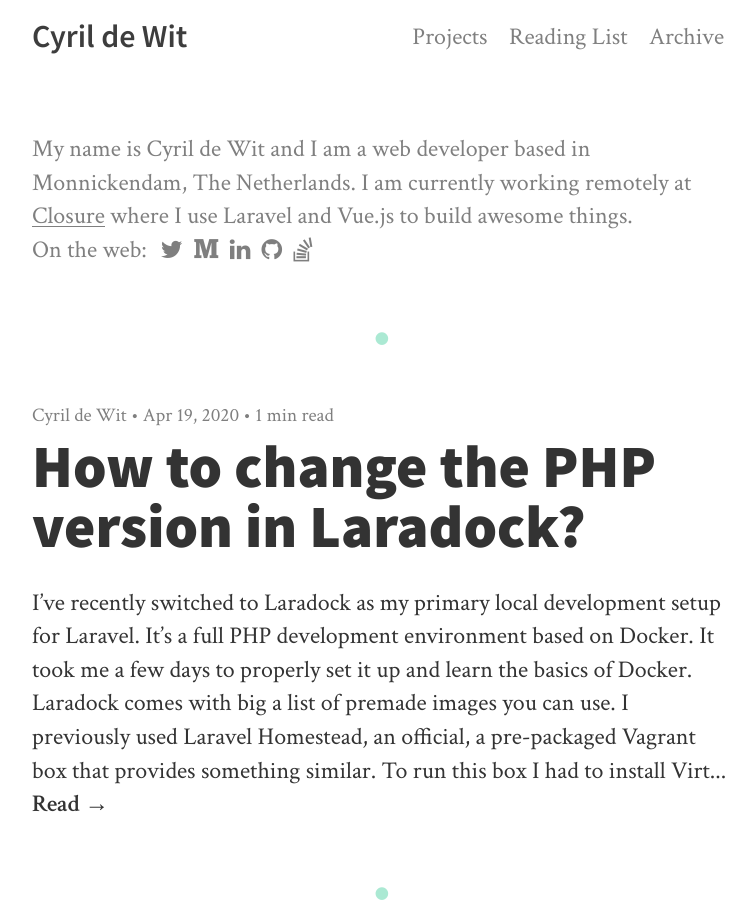
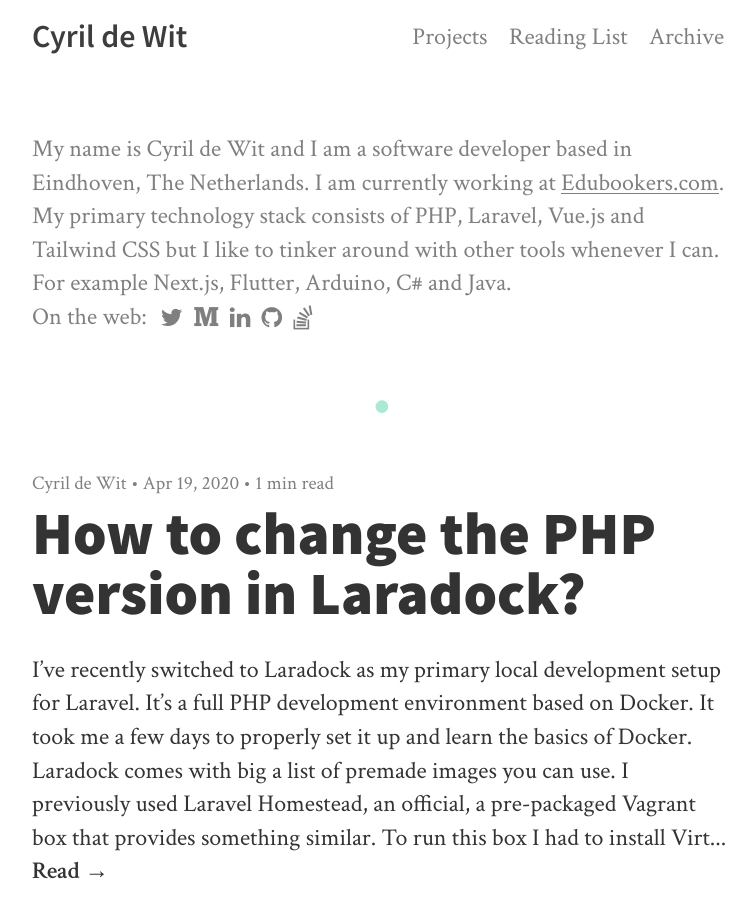
Before and after one commit to cyrildewit/cyrildewit.github.io, a Jekyll site: the page built from index.html, in a window 1280 px wide and 900 px high. Shown: the whole window, without its empty margins (258-1014 px from the left). Built offline with Jekyll 4.4.1, drawn with Linux system fonts in a browser that asks for light colours; nearby versions of some CDN libraries; the list of posts is cut into pages by our own code; comment, search, counter and statistics services are not loaded.

Commit message:
chore: update information

```diff
--- a/_config.yml
+++ b/_config.yml
@@ -5,16 +5,16 @@ name: Cyril de Wit
 description:
 
   # Description of your site. This will show up in google.
-  meta: Self-taught Web Developer | Laravel enthousiast & open soure lover.
+  meta: Software Developer at Edubookers.com | Laravel enthousiast & open soure lover.
 
   # Description of your site. This will show up on the front page.
-  subtitle: My name is Cyril de Wit and I am a web developer based in Monnickendam, The Netherlands. I am currently working remotely at <a href="https://www.closure.nl" target="_blank">Closure</a> where I use Laravel and Vue.js to build awesome things.
+  subtitle: My name is Cyril de Wit and I am a software developer based in Eindhoven, The Netherlands. I am currently working at <a href="https://www.edubookers.com" target="_blank">Edubookers.com</a>. My primary technology stack consists of PHP, Laravel, Vue.js and Tailwind CSS but I like to tinker around with other tools whenever I can. For example Next.js, Flutter, Arduino, C# and Java.
 
 author:
   name: Cyril de Wit
 
   # Necessary for contact page
-  email: your@email.com
+  email: hello@cyrildewit.nl
 
   # Optional text (html) to display after author name. Leave empty if you don't
   # want it.
```
